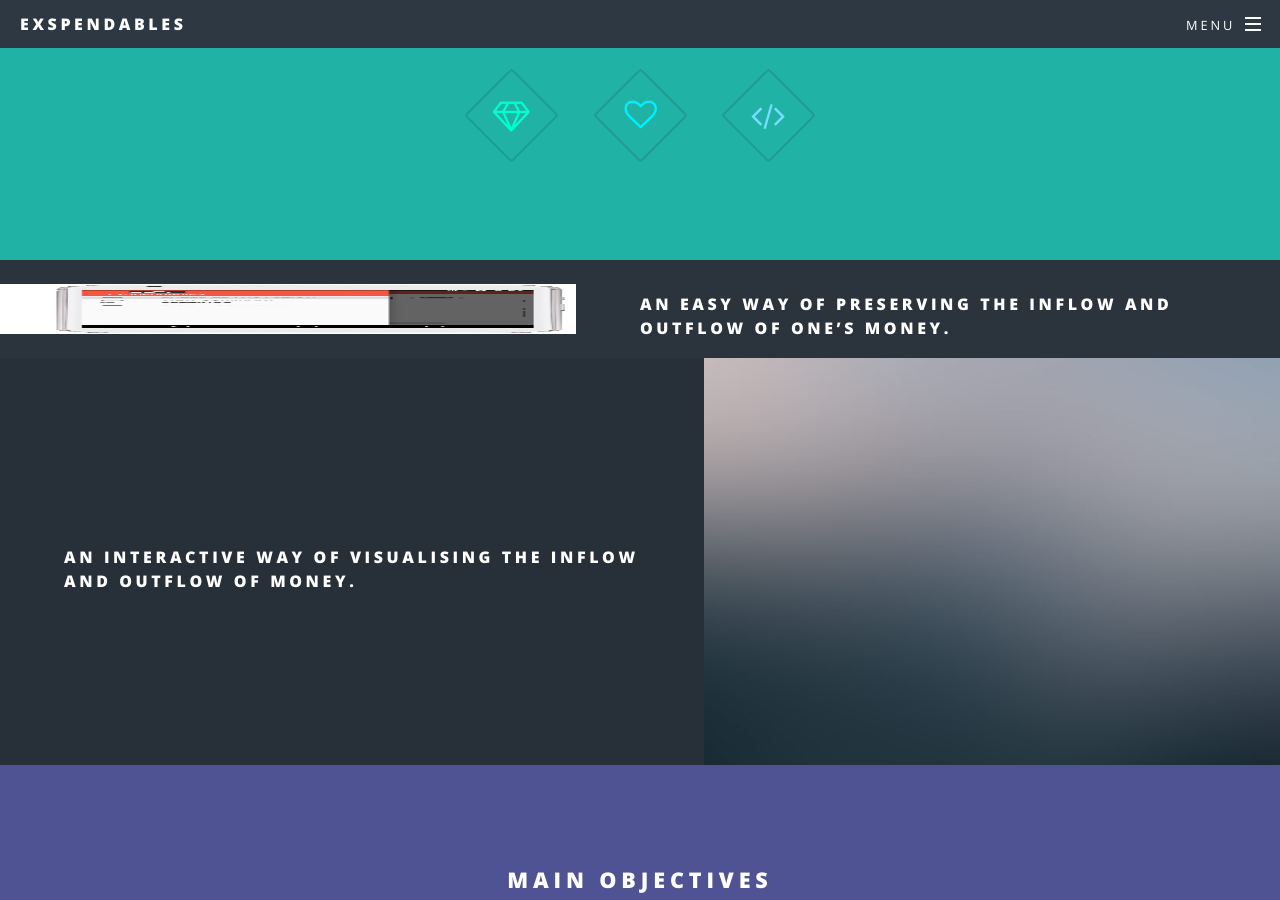
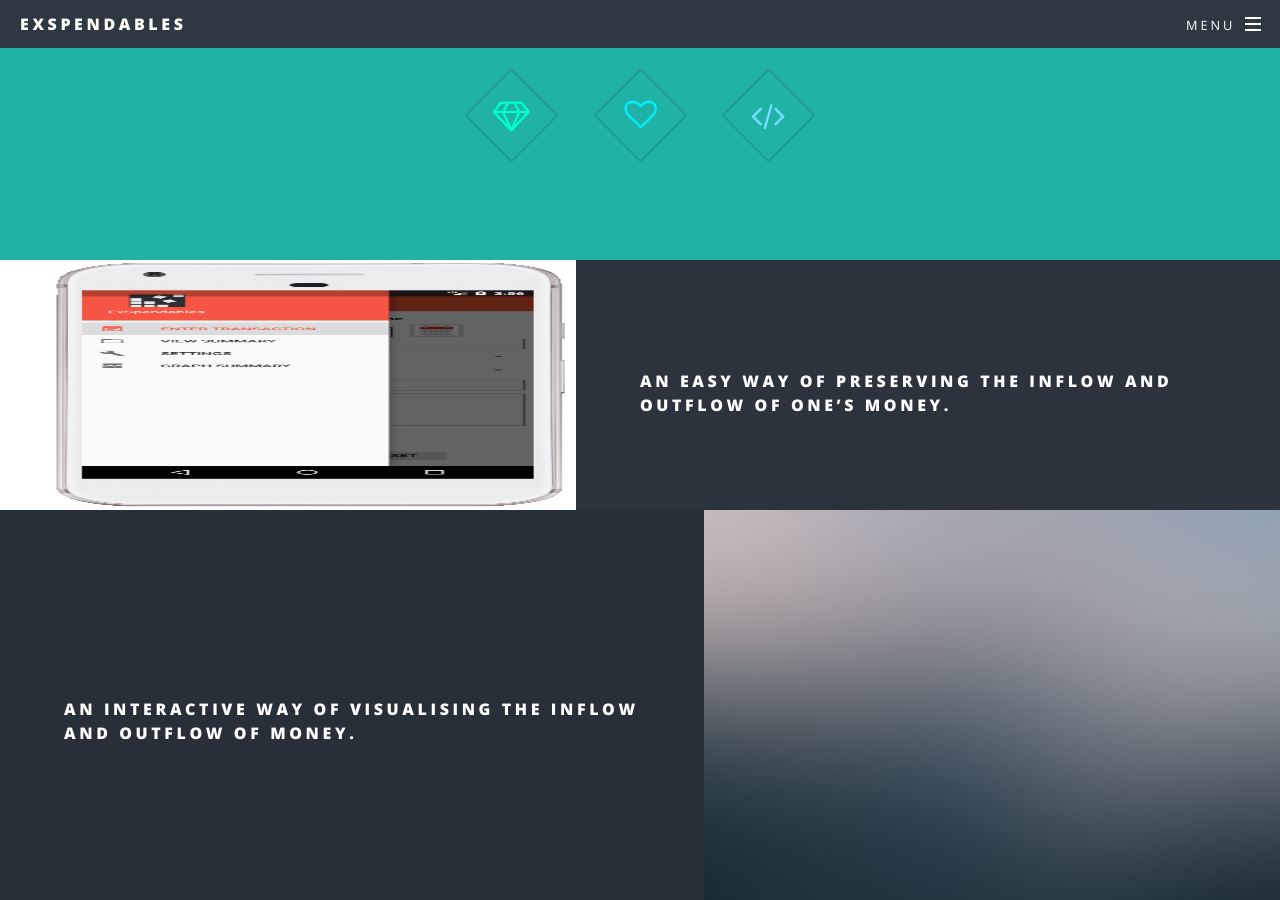
Before and after one commit to DBSE-teaching/isee2019-Sky-Net, a Jekyll site: the page built from docs/index.html, in a window 1280 px wide and 900 px high, scrolled down 1199 px. Built offline with Jekyll 4.4.1, drawn with Linux system fonts in a browser that asks for light colours.

Commit message:
Update index.html

```diff
--- a/docs/index.html
+++ b/docs/index.html
@@ -36,7 +36,7 @@
 				<!-- Two -->
 					<section id="two" class="wrapper alt style2">
 						<section class="spotlight">
-							<div class="image"><img src="images/Homescreen.PNG" alt="" height="50" width="50" /></div><div class="content">
+							<div class="image"><img src="images/Homescreen.PNG" alt="" height="250" width="25" /></div><div class="content">
 								<h4>An easy way of preserving the inflow and outflow of one’s money.</h4>
 
 							</div>
```
